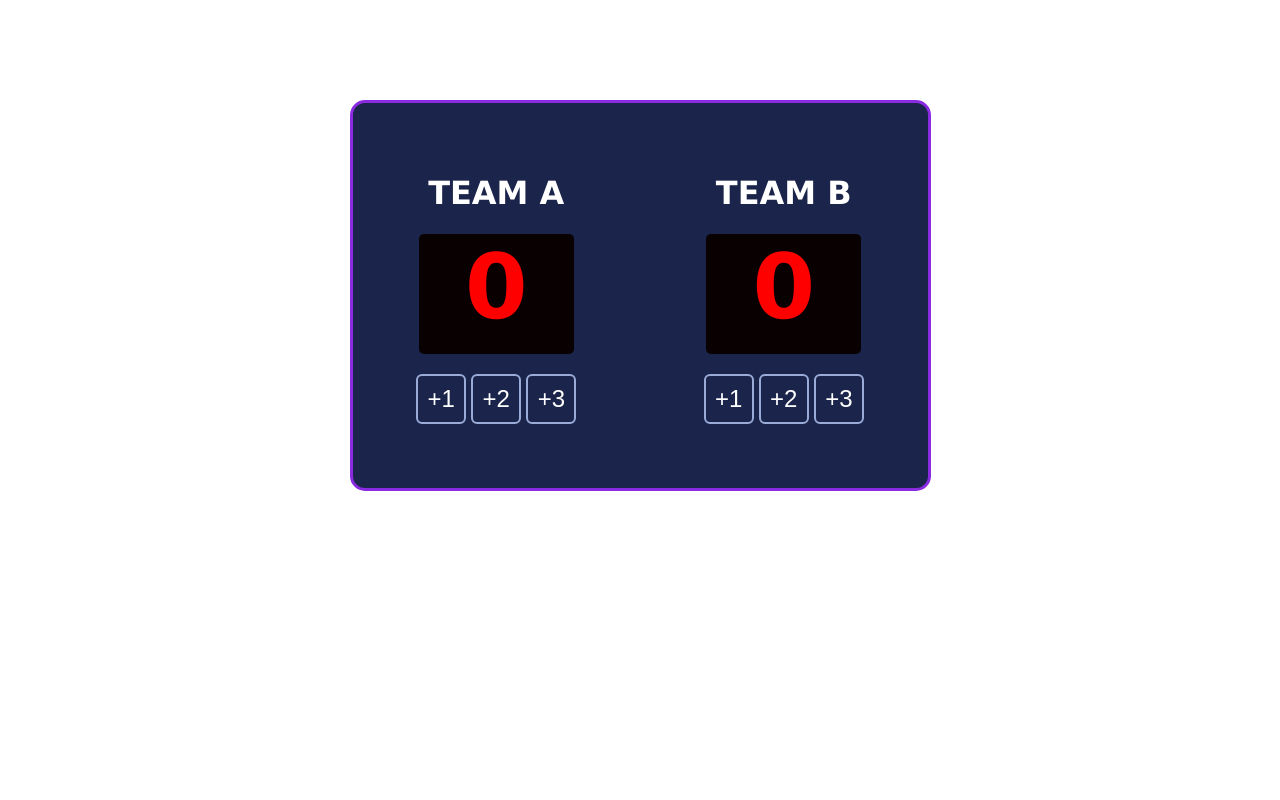
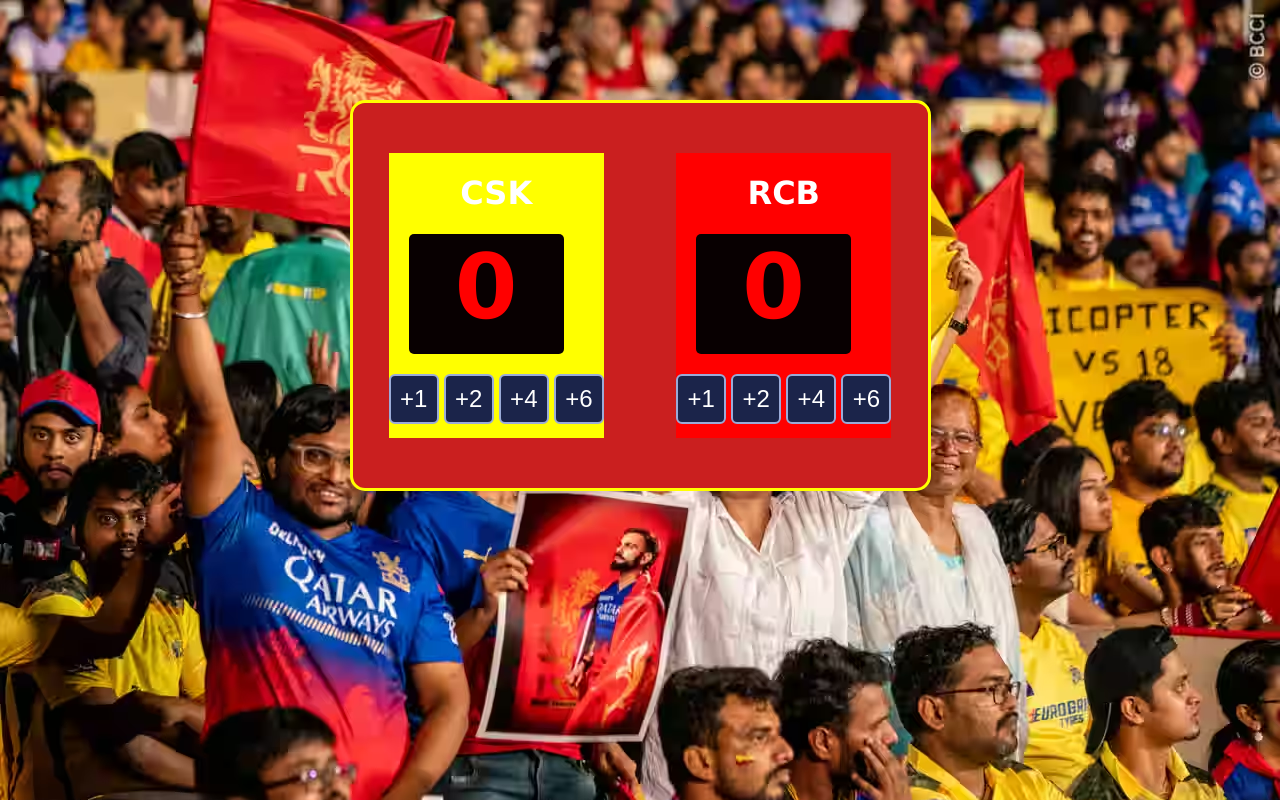
Before and after one commit to boss-commits/ScoreBoard_Counter, a plain HTML site: page index.html in a window 1280 px wide. Drawn offline with Linux system fonts and the light colour scheme.

Commit message:
Updated team names

```diff
--- a/index.css
+++ b/index.css
@@ -1,5 +1,8 @@
 body{
   margin: 0px;
+  background-image: url("ipl.avif") ;
+  background-repeat: no-repeat;
+  background-size: cover;
 }
 .container{
   text-align: center;
@@ -8,11 +11,11 @@
   justify-content: space-around;
   width: 575px;
   height: 385px;
-  background-color: #1B244A;
+  background-color: rgb(202, 31, 31);
   color: white;
   font-family: Verdana;
   border-radius: 15px;
-  border: 3px solid blueviolet;
+  border: 3px solid yellow;
 }
 .score{
   margin: 20px;
@@ -36,3 +39,9 @@
   cursor: pointer;
   color: white;
 }
+#csk{
+  background-color: yellow;
+}
+#rcb{
+  background-color: red;
+}
--- a/index.html
+++ b/index.html
@@ -4,22 +4,24 @@
   </head>
   <body>
      <div class="container">
-       <div class="column">
-         <h1>TEAM A</h1>
+       <div class="column" id="csk">
+         <h1>CSK</h1>
          <h2 class="score" id="score1">0</h2>
          <div class="score-increment">
-          <button id="1" onclick="one()">+1</button>
-          <button id="2" onclick="two()">+2</button>
-          <button id="3" onclick="three()">+3</button>
+          <button  onclick="one()">+1</button>
+          <button  onclick="two()">+2</button>
+          <button  onclick="four()">+4</button>
+          <button  onclick="six()">+6</button>
          </div>
        </div>
-       <div class="column">
-         <h1>TEAM B</h1>
+       <div class="column" id="rcb">
+         <h1>RCB</h1>
           <h2  class="score" id="g-score">0</h2>
           <div class="score-increment">
-           <button id="g1" onclick="one1()">+1</button>
-           <button id="g2" onclick="two2()">+2</button>
-           <button id="g3" onclick="three3()">+3</button>
+           <button  onclick="r_one()">+1</button>
+           <button  onclick="r_two()">+2</button>
+           <button  onclick="r_four()">+4</button>
+           <button  onclick="r_six()">+6</button>
          </div>
        </div>
      </div>
--- a/index.js
+++ b/index.js
@@ -11,25 +11,34 @@
   count.textContent=count1
 }
 
-function three(){
-  count1+=3
+function four(){
+  count1+=4
+  count.textContent=count1
+}
+
+function six(){
+  count1+=6
   count.textContent=count1
 }
 
 let gcount=document.getElementById("g-score")
 let gcount1=0
 
-function one1(){
+function r_one(){
   gcount1+=1
   gcount.textContent=gcount1
 }
 
-function two2(){
+function r_two(){
   gcount1+=2
   gcount.textContent=gcount1
 }
 
-function three3(){
-  gcount1+=3
+function r_four(){
+  gcount1+=4
   gcount.textContent=gcount1
 }
+function r_six(){
+  gcount1+=6
+  gcount.textContent=gcount1
+}
```
Also changed, not shown: ipl.avif (added).
